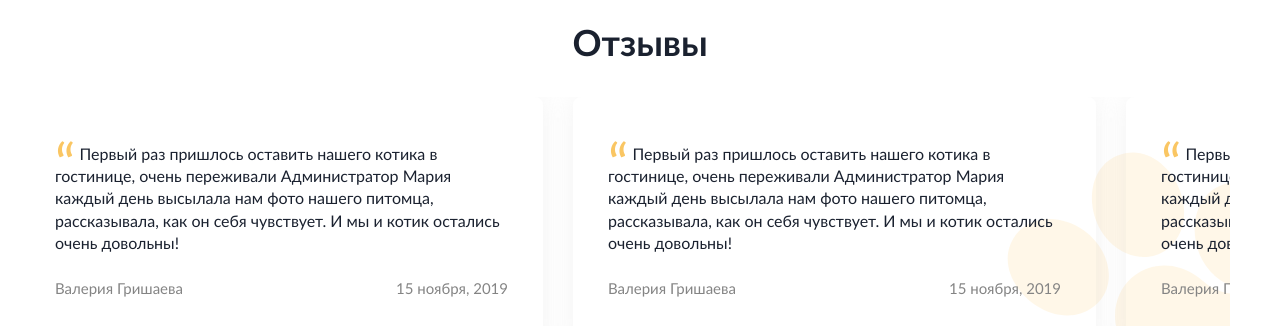
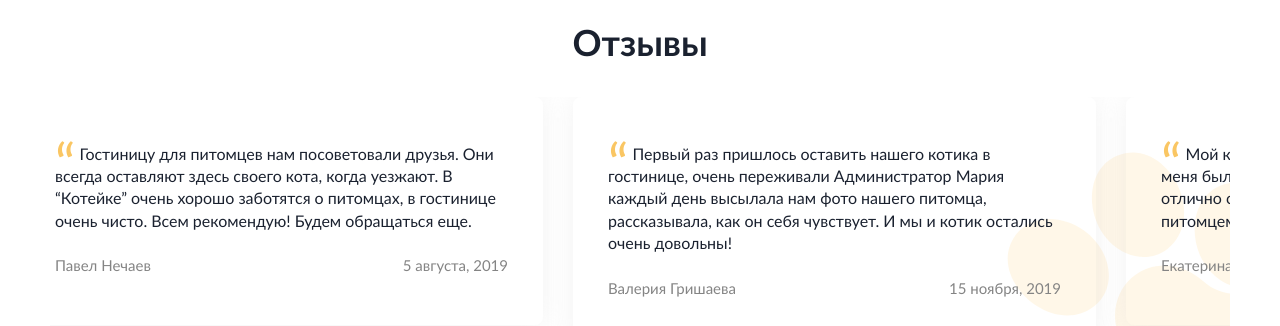
Before and after one commit to leogasmus/cat_hotel, a website: page app/index.html in a window 1280 px wide. Shown: the part 2520-2846 px from the top of the page. Drawn offline with Linux system fonts and the light colour scheme; some packages are replaced by stand-ins of ours; files whose address does not match are found by name.

Commit message:
fix review

```diff
--- a/app/index.html
+++ b/app/index.html
@@ -177,11 +177,11 @@
           <li class="review__item">
             <div class="review-text__wrap">
               <blockquote class="review-text">
-              Первый раз пришлось оставить нашего котика в гостинице, очень переживали Администратор Мария каждый день высылала нам фото нашего питомца, рассказывала, как он себя чувствует. И мы и котик остались очень довольны!
+                Мой кот — настоящая привереда, угодить ему сложно. У меня были особые требования к уходу за ним, и “Котейка” отлично справились. Я часто наблюдал по видео за питомцем со своего телефона, это очень удобно.
               </blockquote>
               <p class="review__info">
-                <span class="review__author">Валерия Гришаева</span>
-                <time class="review__date" datetime="2019-11-15">15 ноября, 2019</time>
+                <span class="review__author">Екатерина Минаева</span>
+                <time class="review__date" datetime="2019-10-10">10 октября, 2019</time>
               </p>
           </div>
           </li>
@@ -189,11 +189,11 @@
           <li class="review__item">
             <div class="review-text__wrap">
               <blockquote class="review-text">
-              Первый раз пришлось оставить нашего котика в гостинице, очень переживали Администратор Мария каждый день высылала нам фото нашего питомца, рассказывала, как он себя чувствует. И мы и котик остались очень довольны!
+                Гостиницу для питомцев нам посоветовали друзья. Они всегда оставляют здесь своего кота, когда уезжают. В “Котейке” очень хорошо заботятся о питомцах, в гостинице очень чисто. Всем рекомендую! Будем обращаться еще.
               </blockquote>
               <p class="review__info">
-                <span class="review__author">Валерия Гришаева</span>
-                <time class="review__date" datetime="2019-11-15">15 ноября, 2019</time>
+                <span class="review__author">Павел Нечаев</span>
+                <time class="review__date" datetime="2019-18-05">5 августа, 2019</time>
               </p>
           </div>
           </li>
```
